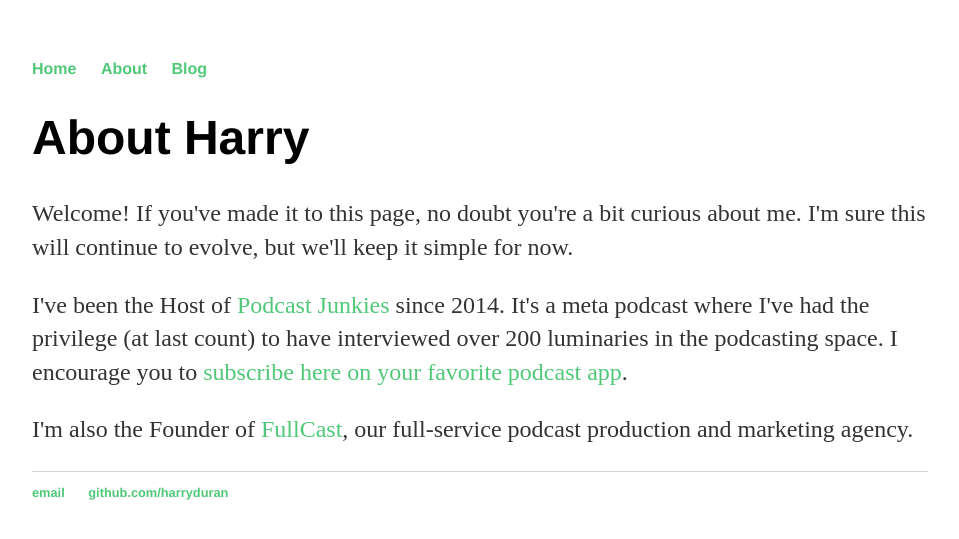
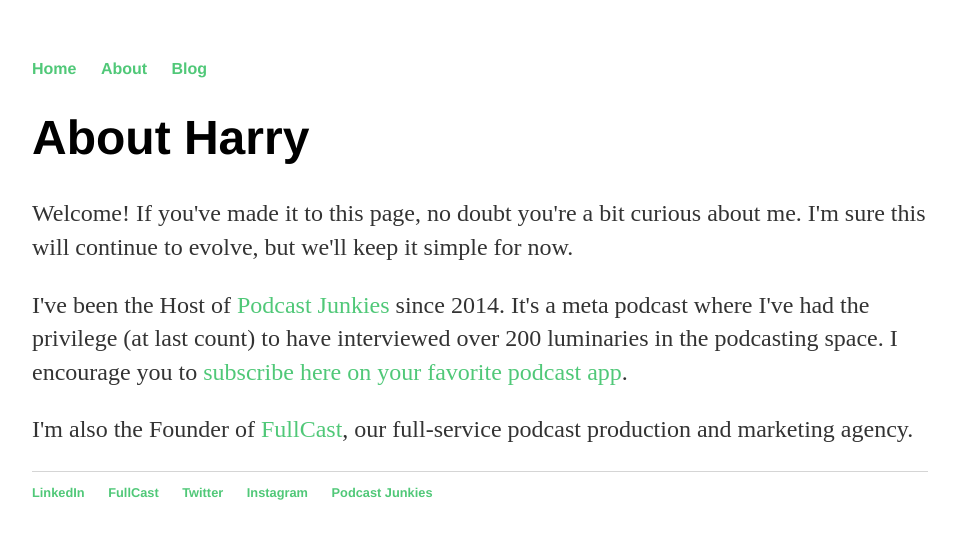
Before and after one commit to harryduran/harryduran.github.io, a Jekyll site: the page built from about/index.html, in a window 1280 px wide. Shown: the top 539 px of the page, without its empty margins (160-1119 px from the left). Built offline with Jekyll 4.4.1, drawn with Linux system fonts in a browser that asks for light colours.

Commit message:
Update default.html
update footer

```diff
--- a/_layouts/default.html
+++ b/_layouts/default.html
@@ -20,8 +20,11 @@
 			</div><!-- /.container -->
 			<footer>
 	    		<ul>
-	        		<li><a href="mailto:harryduran@gmail.com">email</a></li>
-	        		<li><a href="https://github.com/harryduran">github.com/harryduran</a></li>
+	        		<li><a href="https://www.linkedin.com/in/harryduran/">LinkedIn</a></li>
+				<li><a href="https://fullcast.com">FullCast</a></li>
+				<li><a href="https://twitter.com/HarryDuranFC">Twitter</a></li>
+				<li><a href="https://www.instagram.com/harryduranfc/">Instagram</a></li>
+	        		<li><a href="https://podcastjunkies.com">Podcast Junkies</a></li>
 				</ul>
 			</footer>
 		</body>
```
